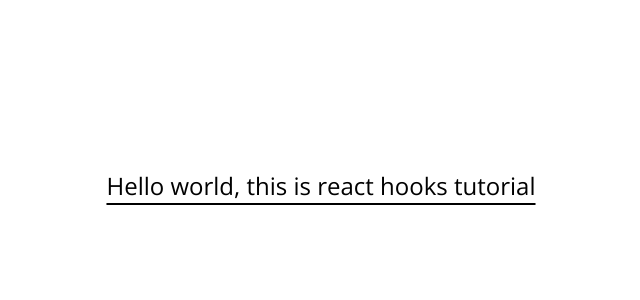
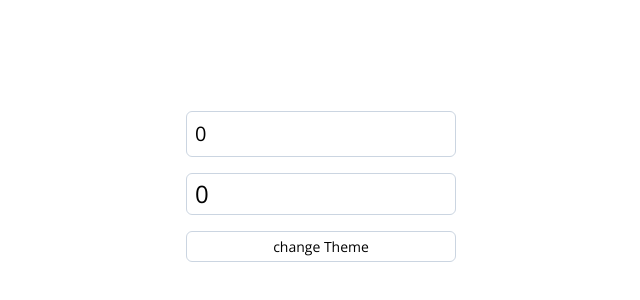
Before and after one commit to jassy1995/react-hook, a React (Vite) app: page / in a window 1280 px wide. Shown: the part 214-514 px from the top of the page, without its empty margins (319-959 px from the left). Built offline with nearby package versions, Linux system fonts and the light colour scheme; a web font is replaced by a local one.

Commit message:
added useMemo

```diff
--- a/src/App.jsx
+++ b/src/App.jsx
@@ -1,9 +1,25 @@
+import { useState, useMemo } from "react"
 function App() {
+  const [number, setNumber] = useState(0);
+  const [dark, setDark] = useState(false);
+  const doubleNumber = useMemo(() => slowFunction(number), [number]);
+  const themeStyles = useMemo(() => ({ backgroundColor: dark ? 'black' : 'white', color: dark ? 'white' : 'black' }), [dark])
+
   return (
     <div className="h-screen  flex justify-center items-center space-x-4 mx-auto py-4">
-      <h1 className="text-black font-thin text-2xl underline underline-offset-8 hover:text-blue-500 hover:cursor-pointer">Hello world, this is react hooks tutorial</h1>
+      <div className="flex flex-col space-y-4">
+        <input type="number" value={number} onChange={(e) => setNumber(parseInt(e.target.value))} className="text-black text-xl p-2 bg-white rounded-md border border-slate-300" />
+        <div className="border border-slate-300 px-2 py-1 text-2xl rounded-md" style={themeStyles}>{doubleNumber}</div>
+        <button onClick={() => setDark(prevDark => !prevDark)} className="text-black border border-slate-300 px-2 py-1 rounded-md">change Theme</button>
+      </div>
     </div>
   )
 }
 
 export default App
+
+const slowFunction = (num) => {
+  console.log('running slow function')
+  for (let i = 0; i <= 1000000000; i++) { }
+  return num * 2
+}
```
